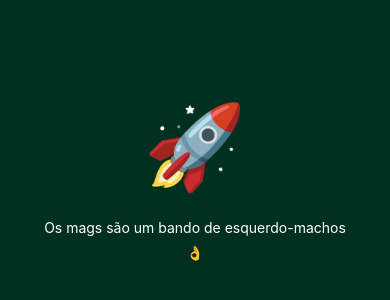
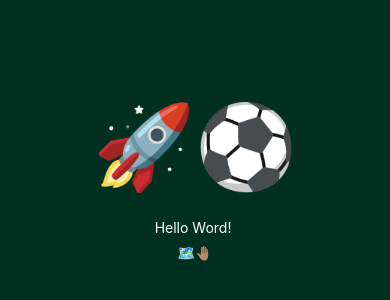
Before and after one commit to jefflennon1/imHereApp, a React Native app: screen / in a window 390 px wide. Shown: the part 244-544 px from the top of the page. Built offline with nearby package versions, Linux system fonts and the light colour scheme.

Commit message:
Second commit - Definition styles and folders organization

```diff
--- a/src/App.tsx
+++ b/src/App.tsx
@@ -1,35 +1,9 @@
 import { ReactElement } from 'react'
-import { StyleSheet, Text , Image} from 'react-native'
-import { SafeAreaProvider, SafeAreaView } from 'react-native-safe-area-context'
-
+import Home from './screens/Home'
 
 
 export default function App(): ReactElement {
   return (
-    <SafeAreaProvider>
-      <SafeAreaView style={styles.container}>
-        <Text style={styles.emoji}>🚀</Text>
-        <Text style={styles.text}>Os mags são um bando de esquerdo-machos</Text>
-        <Text>👌</Text>
-        </SafeAreaView>
-    </SafeAreaProvider>
+    <Home />
   )
 }
-
-
-const styles = StyleSheet.create({
-  container: {
-    flex: 1,
-    backgroundColor: '#023020',
-    alignItems: 'center',
-    justifyContent: 'center'
-  },
-  text: {
-    marginBottom: 8,
-    color: '#ffff'
-  },
-  emoji: {
-    fontSize: 82,
-    marginBottom: 24
-  }
-})
--- /dev/null
+++ b/src/screens/Home/index.tsx
@@ -0,0 +1,16 @@
+import { ReactElement } from 'react'
+import { Text , Image} from 'react-native'
+import { SafeAreaProvider, SafeAreaView } from 'react-native-safe-area-context'
+import {styles} from './styles'
+
+export default function Home(): ReactElement {
+  return (
+    <SafeAreaProvider>
+      <SafeAreaView style={styles.container}>
+        <Text style={styles.emoji}>🚀⚽</Text>
+        <Text style={styles.text}>Hello Word! </Text>
+        <Text>🗺️🤚🏽</Text>
+        </SafeAreaView>
+    </SafeAreaProvider>
+  )
+}
--- /dev/null
+++ b/src/screens/Home/styles.ts
@@ -0,0 +1,18 @@
+import {StyleSheet} from 'react-native'
+
+export const styles = StyleSheet.create({
+    container: {
+      flex: 1,
+      backgroundColor: '#023020',
+      alignItems: 'center',
+      justifyContent: 'center'
+    },
+    text: {
+      marginBottom: 8,
+      color: '#ffff'
+    },
+    emoji: {
+      fontSize: 82,
+      marginBottom: 24
+    }
+  })
```
